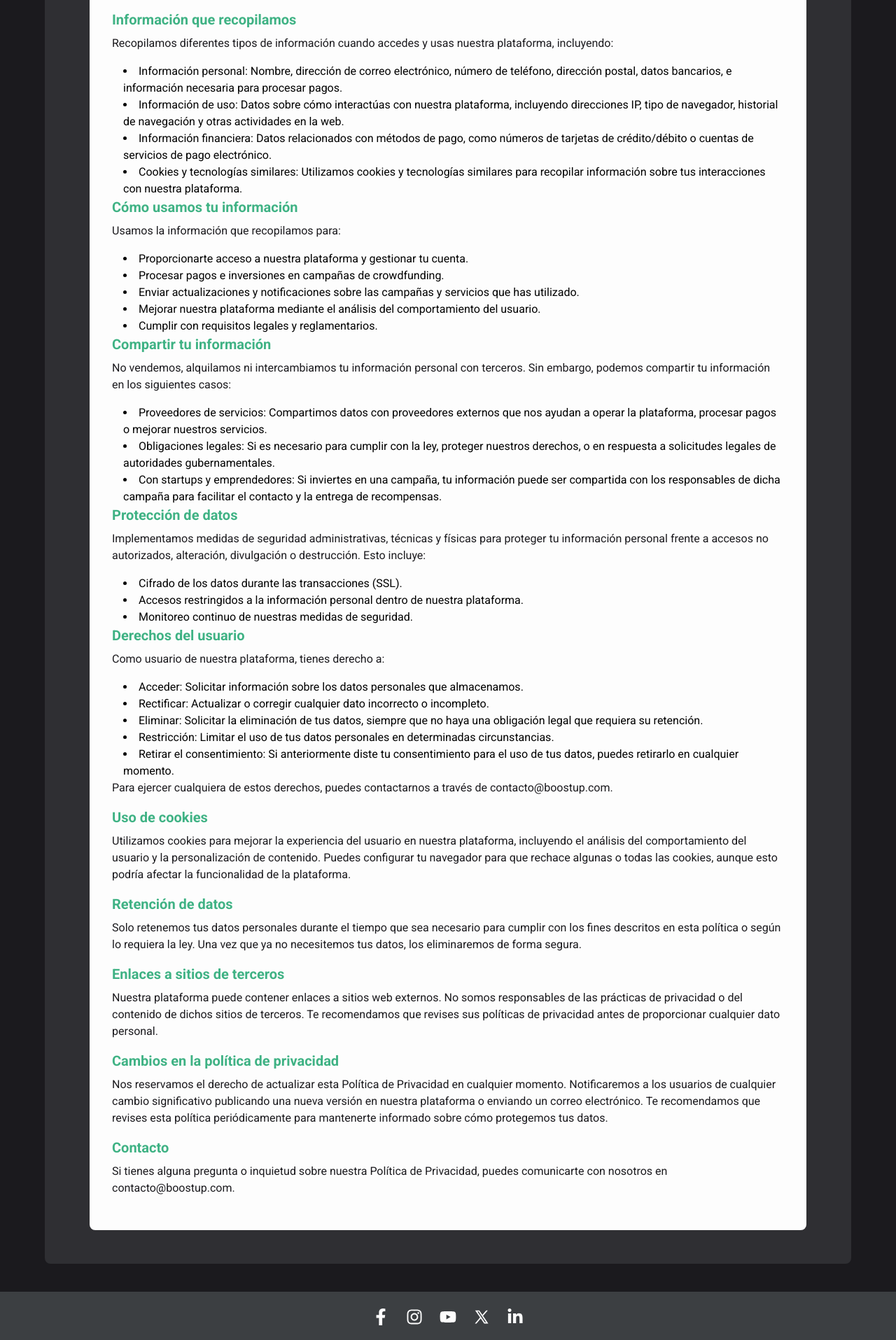
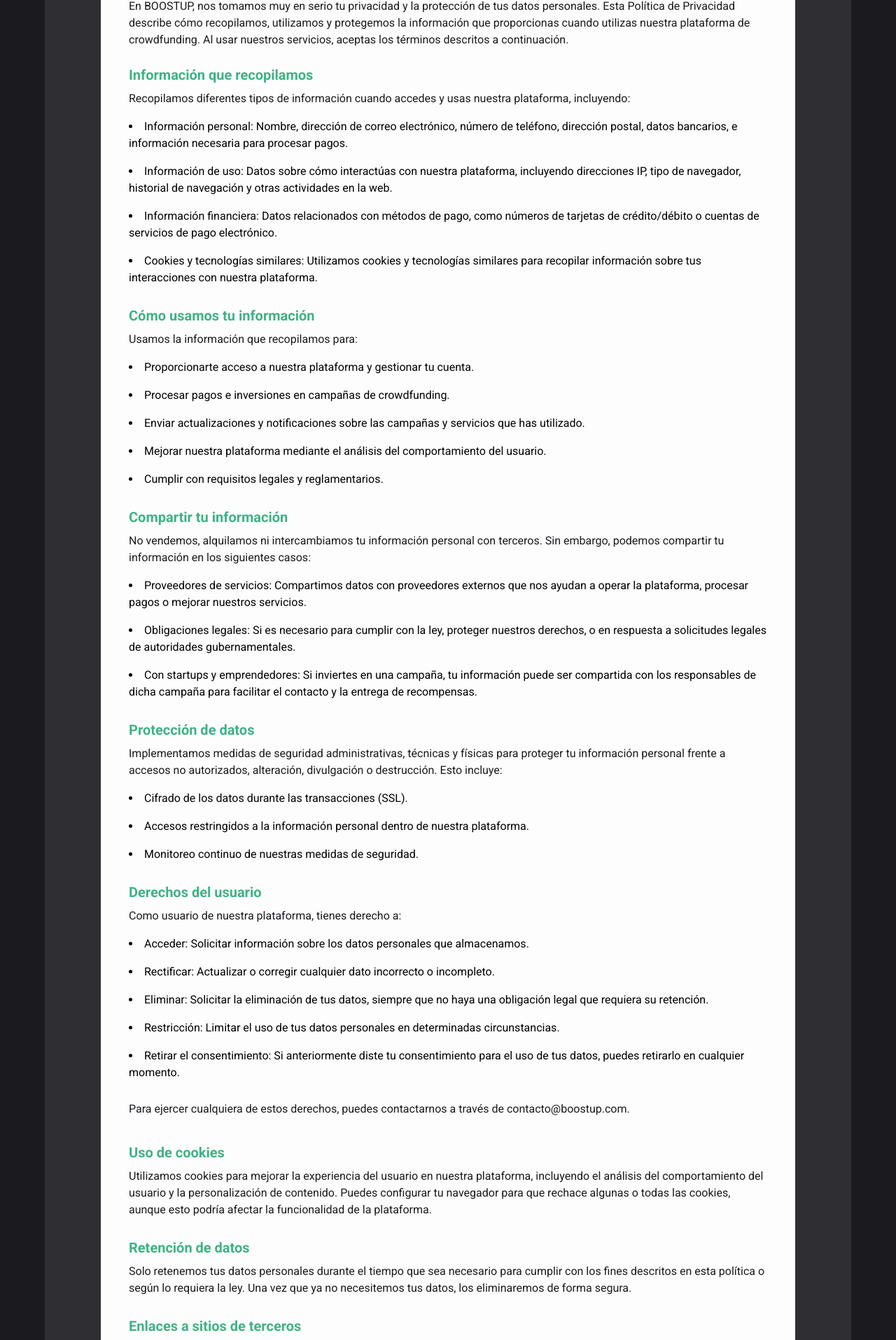
Before and after one commit to No-Country-simulation/c21-21-m-node-react, a Next.js app in the folder frontend/: page /privacy-policy in a window 1280 px wide. Shown: the part 402-2317 px from the top of the page at 70% size. Built offline with nearby package versions, Linux system fonts and the light colour scheme.

Commit message:
mejoras de UI en mobile. Creación de componente de RRSS

```diff
--- a/frontend/src/app/(pages)/privacy-policy/page.js
+++ b/frontend/src/app/(pages)/privacy-policy/page.js
@@ -5,14 +5,15 @@
 
 const PrivacyPolicyPage = () => {
     return (
-        <div
-            className="flex flex-col min-h-screen bg-cover bg-customBlack">
+        <>
             <Navbar />
-            <Container>
-                <PrivacyPolicy />
-            </Container>
+            <div className="flex flex-col min-h-screen bg-cover bg-customBlack">
+                <Container>
+                    <PrivacyPolicy />
+                </Container>
+            </div>
             <Footer />
-        </div>
+        </>
     );
 };
 
--- a/frontend/src/app/components/Container.js
+++ b/frontend/src/app/components/Container.js
@@ -1,9 +1,10 @@
 const Container = ({ children }) => {
     return (
-        <div className="flex flex-col flex-grow px-4 pt-10 pb-10 sm:px-6 lg:px-16 max-w-7xl mx-auto">
+        <div className="flex flex-col px-4 py-10 sm:px-6 lg:px-16 max-w-7xl mx-auto"
+             style={{ minHeight: 'calc(100vh - 80px)' }}>
             {children}
         </div>
     );
-}
+};
 
 export default Container;
--- a/frontend/src/app/components/Footer.js
+++ b/frontend/src/app/components/Footer.js
@@ -1,34 +1,26 @@
-import { FaFacebookF, FaLinkedinIn, FaYoutube, FaInstagram } from 'react-icons/fa';
-import { AiOutlineX } from 'react-icons/ai';
+import RedesSociales from "./RedesSociales";
+import Link from 'next/link';
 
 const Footer = () => {
     return (
         <footer className="bg-customGray text-customWhite">
             <div className="container mx-auto text-center px-4 py-6">
-                <div className="flex justify-center space-x-6 mb-4">
-                    <a href="https://facebook.com" target="_blank" rel="noopener noreferrer" className="hover:text-customGreen">
-                        <FaFacebookF size={24} />
-                    </a>
-                    <a href="https://instagram.com" target="_blank" rel="noopener noreferrer" className="hover:text-customGreen">
-                        <FaInstagram size={24} />
-                    </a>
-                    <a href="https://youtube.com" target="_blank" rel="noopener noreferrer" className="hover:text-customGreen">
-                        <FaYoutube size={24} />
-                    </a>
-                    <a href="https://twitter.com" target="_blank" rel="noopener noreferrer" className="hover:text-customGreen">
-                        <AiOutlineX size={24} />
-                    </a>
-                    <a href="https://linkedin.com" target="_blank" rel="noopener noreferrer" className="hover:text-customGreen">
-                        <FaLinkedinIn size={24} />
-                    </a>
-                </div>
-
-                <p className="text-lg font-bold mb-2">BOOSTUP</p>
+                <RedesSociales />
+                <p className="text-lg font-bold mb-2">BOOST
+                    <span className='text-customGreen'>UP</span>
+                </p>
                 <p className="text-sm">&copy; 2024 BOOSTUP. Reservados todos los derechos.</p>
-
                 <div className="mt-4">
-                    <a href="/frequent-questions" className="text-sm text-customWhite hover:underline mx-2">FAQ</a>
-                    <a href="/privacy-policy" className="text-sm text-customWhite hover:underline mx-2">Política de privacidad</a>
+                    <Link
+                        href="/frequent-questions"
+                        className="text-sm text-customWhite hover:underline mx-2">
+                        FAQ
+                    </Link>
+                    <Link
+                        href="/privacy-policy"
+                        className="text-sm text-customWhite hover:underline mx-2">
+                        Política de privacidad
+                    </Link>
                 </div>
             </div>
         </footer>
--- a/frontend/src/app/components/PrivacyPolicy.js
+++ b/frontend/src/app/components/PrivacyPolicy.js
@@ -3,88 +3,123 @@
 
 const PrivacyPolicy = () => {
     return (
-        <section className="bg-customGray bg-opacity-60 p-12 rounded-lg" id="privacy-policy">
-            <div className="container mx-auto px-4">
-                <div className="text-center mb-10">
-                    <h2 className="text-3xl font-extrabold text-customWhite sm:text-4xl inline-block border-b-4 border-customGreen pb-2">
+        <section className="bg-customGray bg-opacity-60 p-2 md:p-6 lg:p-20 rounded-lg" id="privacy-policy">
+            <div className="container mx-auto">
+                <div className="text-center pt-2 pb-10 md:mb-4">
+                    <h1 className="text-customH1 font-extrabold text-customWhite
+                        inline-block border-b-4 border-customGreen pb-2">
                         Políticas de privacidad
-                    </h2>
+                    </h1>
                 </div>
-                <div className="bg-customWhite p-8 rounded-lg">
+                <div className="bg-customWhite p-6 lg:p-10 rounded-lg">
                     <h3 className="text-xl font-bold mb-2 text-customGreen">Introducción</h3>
-                    <p className="mb-4 text-customBlack">
-                        En BOOSTUP, nos tomamos muy en serio tu privacidad y la protección de tus datos personales. Esta Política de Privacidad describe cómo recopilamos, utilizamos y protegemos la información que proporcionas cuando utilizas nuestra plataforma de crowdfunding. Al usar nuestros servicios, aceptas los términos descritos a continuación.
+                    <p className="pb-6 text-customBlack">
+                        En BOOSTUP, nos tomamos muy en serio tu privacidad y la protección
+                        de tus datos personales. Esta Política de Privacidad describe cómo
+                        recopilamos, utilizamos y protegemos la información que proporcionas
+                        cuando utilizas nuestra plataforma de crowdfunding. Al usar nuestros
+                        servicios, aceptas los términos descritos a continuación.
+                    </p>
+                    <h3 className="text-xl font-bold mb-2 text-customGreen">Información que recopilamos</h3>
+                    <p className="mb-4 text-customBlack">Recopilamos diferentes tipos de
+                        información cuando accedes y usas nuestra plataforma, incluyendo:</p>
+                    <ul className="list-disc list-inside">
+                        <li className='pb-4'>Información personal: Nombre, dirección de correo electrónico,
+                            número de teléfono, dirección postal, datos bancarios, e información
+                            necesaria para procesar pagos.</li>
+                        <li className='pb-4'>Información de uso: Datos sobre cómo interactúas con nuestra
+                            plataforma, incluyendo direcciones IP, tipo de navegador, historial
+                            de navegación y otras actividades en la web.</li>
+                        <li className='pb-4'>Información financiera: Datos relacionados con métodos de pago,
+                            como números de tarjetas de crédito/débito o cuentas de servicios de
+                            pago electrónico.</li>
+                        <li>Cookies y tecnologías similares: Utilizamos cookies y tecnologías
+                            similares para recopilar información sobre tus interacciones con
+                            nuestra plataforma.</li>
+                    </ul>
+                    <h3 className="text-xl font-bold mb-2 pt-7 text-customGreen">Cómo usamos tu información</h3>
+                    <p className="mb-4 text-customBlack">Usamos la información que recopilamos para:</p>
+                    <ul className="list-disc list-inside">
+                        <li className='pb-4'>Proporcionarte acceso a nuestra plataforma y
+                            gestionar tu cuenta.</li>
+                        <li className='pb-4'>Procesar pagos e inversiones en campañas de crowdfunding.</li>
+                        <li className='pb-4'>Enviar actualizaciones y notificaciones sobre las
+                            campañas y servicios que has utilizado.</li>
+                        <li className='pb-4'>Mejorar nuestra plataforma mediante el análisis del
+                            comportamiento del usuario.</li>
+                        <li>Cumplir con requisitos legales y reglamentarios.</li>
+                    </ul>
+                    <h3 className="text-xl font-bold mb-2 pt-7 text-customGreen">Compartir tu información</h3>
+                    <p className="mb-4 text-customBlack">No vendemos, alquilamos ni intercambiamos tu información personal con terceros. Sin embargo, podemos compartir tu información en los siguientes casos:</p>
+                    <ul className="list-disc list-inside">
+                        <li className='pb-4'>Proveedores de servicios: Compartimos datos con proveedores externos
+                            que nos ayudan a operar la plataforma, procesar pagos o mejorar nuestros
+                            servicios.</li>
+                        <li className='pb-4'>Obligaciones legales: Si es necesario para cumplir con la ley,
+                            proteger nuestros derechos, o en respuesta a solicitudes legales
+                            de autoridades gubernamentales.</li>
+                        <li>Con startups y emprendedores: Si inviertes en una campaña, tu
+                            información puede ser compartida con los responsables de dicha
+                            campaña para facilitar el contacto y la entrega de recompensas.</li>
+                    </ul>
+                    <h3 className="text-xl font-bold mb-2 pt-7 text-customGreen">Protección de datos</h3>
+                    <p className="mb-4 text-customBlack">Implementamos medidas de seguridad administrativas, técnicas y físicas para proteger tu información personal frente a accesos no autorizados, alteración, divulgación o destrucción. Esto incluye:</p>
+                    <ul className="list-disc list-inside">
+                        <li className='pb-4'>Cifrado de los datos durante las transacciones (SSL).</li>
+                        <li className='pb-4'>Accesos restringidos a la información personal dentro
+                            de nuestra plataforma.</li>
+                        <li>Monitoreo continuo de nuestras medidas de seguridad.</li>
+                    </ul>
+                    <h3 className="text-xl font-bold mb-2 pt-7 text-customGreen">Derechos del usuario</h3>
+                    <p className="mb-4 text-customBlack">Como usuario de nuestra plataforma, tienes derecho a:</p>
+                    <ul className="list-disc list-inside">
+                        <li className='pb-4'>Acceder: Solicitar información sobre los datos personales
+                            que almacenamos.</li>
+                        <li className='pb-4'>Rectificar: Actualizar o corregir cualquier dato
+                            incorrecto o incompleto.</li>
+                        <li className='pb-4'>Eliminar: Solicitar la eliminación de tus datos,
+                            siempre que no haya una obligación legal que requiera su retención.</li>
+                        <li className='pb-4'>Restricción: Limitar el uso de tus datos personales
+                            en determinadas circunstancias.</li>
+                        <li>Retirar el consentimiento: Si anteriormente diste tu consentimiento
+                            para el uso de tus datos, puedes retirarlo en cualquier momento.</li>
+                    </ul>
+                    <p className="mb-2 pt-7 text-customBlack">Para ejercer cualquiera de estos derechos,
+                        puedes contactarnos a través de contacto@boostup.com.</p>
+                    <h3 className="text-xl pt-7 font-bold mb-2 text-customGreen">Uso de cookies</h3>
+                    <p className="text-customBlack">
+                        Utilizamos cookies para mejorar la experiencia del usuario en nuestra plataforma,
+                        incluyendo el análisis del comportamiento del usuario y la personalización de
+                        contenido. Puedes configurar tu navegador para que rechace algunas o todas las
+                        cookies, aunque esto podría afectar la funcionalidad de la plataforma.
+                    </p>
+                    <h3 className="text-xl pt-7 font-bold mb-2 text-customGreen">Retención de datos</h3>
+                    <p className="text-customBlack">
+                        Solo retenemos tus datos personales durante el tiempo que sea necesario para
+                        cumplir con los fines descritos en esta política o según lo requiera la ley.
+                        Una vez que ya no necesitemos tus datos, los eliminaremos de forma segura.
+                    </p>
+                    <h3 className="text-xl pt-7 font-bold mb-2 text-customGreen">Enlaces a sitios de terceros</h3>
+                    <p className="text-customBlack">
+                        Nuestra plataforma puede contener enlaces a sitios web externos. No somos
+                        responsables de las prácticas de privacidad o del contenido de dichos sitios
+                        de terceros. Te recomendamos que revises sus políticas de privacidad antes de
+                        proporcionar cualquier dato personal.
                     </p>
 
-                    <h3 className="text-xl font-bold mb-2 text-customGreen">Información que recopilamos</h3>
-                    <p className="mb-4 text-customBlack">Recopilamos diferentes tipos de información cuando accedes y usas nuestra plataforma, incluyendo:</p>
-                    <ul className="list-disc list-inside ml-4">
-                        <li>Información personal: Nombre, dirección de correo electrónico, número de teléfono, dirección postal, datos bancarios, e información necesaria para procesar pagos.</li>
-                        <li>Información de uso: Datos sobre cómo interactúas con nuestra plataforma, incluyendo direcciones IP, tipo de navegador, historial de navegación y otras actividades en la web.</li>
-                        <li>Información financiera: Datos relacionados con métodos de pago, como números de tarjetas de crédito/débito o cuentas de servicios de pago electrónico.</li>
-                        <li>Cookies y tecnologías similares: Utilizamos cookies y tecnologías similares para recopilar información sobre tus interacciones con nuestra plataforma.</li>
-                    </ul>
-
-                    <h3 className="text-xl font-bold mb-2 text-customGreen">Cómo usamos tu información</h3>
-                    <p className="mb-4 text-customBlack">Usamos la información que recopilamos para:</p>
-                    <ul className="list-disc list-inside ml-4">
-                        <li>Proporcionarte acceso a nuestra plataforma y gestionar tu cuenta.</li>
-                        <li>Procesar pagos e inversiones en campañas de crowdfunding.</li>
-                        <li>Enviar actualizaciones y notificaciones sobre las campañas y servicios que has utilizado.</li>
-                        <li>Mejorar nuestra plataforma mediante el análisis del comportamiento del usuario.</li>
-                        <li>Cumplir con requisitos legales y reglamentarios.</li>
-                    </ul>
-
-                    <h3 className="text-xl font-bold mb-2 text-customGreen">Compartir tu información</h3>
-                    <p className="mb-4 text-customBlack">No vendemos, alquilamos ni intercambiamos tu información personal con terceros. Sin embargo, podemos compartir tu información en los siguientes casos:</p>
-                    <ul className="list-disc list-inside ml-4">
-                        <li>Proveedores de servicios: Compartimos datos con proveedores externos que nos ayudan a operar la plataforma, procesar pagos o mejorar nuestros servicios.</li>
-                        <li>Obligaciones legales: Si es necesario para cumplir con la ley, proteger nuestros derechos, o en respuesta a solicitudes legales de autoridades gubernamentales.</li>
-                        <li>Con startups y emprendedores: Si inviertes en una campaña, tu información puede ser compartida con los responsables de dicha campaña para facilitar el contacto y la entrega de recompensas.</li>
-                    </ul>
-
-                    <h3 className="text-xl font-bold mb-2 text-customGreen">Protección de datos</h3>
-                    <p className="mb-4 text-customBlack">Implementamos medidas de seguridad administrativas, técnicas y físicas para proteger tu información personal frente a accesos no autorizados, alteración, divulgación o destrucción. Esto incluye:</p>
-                    <ul className="list-disc list-inside ml-4">
-                        <li>Cifrado de los datos durante las transacciones (SSL).</li>
-                        <li>Accesos restringidos a la información personal dentro de nuestra plataforma.</li>
-                        <li>Monitoreo continuo de nuestras medidas de seguridad.</li>
-                    </ul>
-
-                    <h3 className="text-xl font-bold mb-2 text-customGreen">Derechos del usuario</h3>
-                    <p className="mb-4 text-customBlack">Como usuario de nuestra plataforma, tienes derecho a:</p>
-                    <ul className="list-disc list-inside ml-4">
-                        <li>Acceder: Solicitar información sobre los datos personales que almacenamos.</li>
-                        <li>Rectificar: Actualizar o corregir cualquier dato incorrecto o incompleto.</li>
-                        <li>Eliminar: Solicitar la eliminación de tus datos, siempre que no haya una obligación legal que requiera su retención.</li>
-                        <li>Restricción: Limitar el uso de tus datos personales en determinadas circunstancias.</li>
-                        <li>Retirar el consentimiento: Si anteriormente diste tu consentimiento para el uso de tus datos, puedes retirarlo en cualquier momento.</li>
-                    </ul>
-                    <p className="mb-4 text-customBlack">Para ejercer cualquiera de estos derechos, puedes contactarnos a través de contacto@boostup.com.</p>
-
-                    <h3 className="text-xl font-bold mb-2 text-customGreen">Uso de cookies</h3>
-                    <p className="mb-4 text-customBlack">
-                        Utilizamos cookies para mejorar la experiencia del usuario en nuestra plataforma, incluyendo el análisis del comportamiento del usuario y la personalización de contenido. Puedes configurar tu navegador para que rechace algunas o todas las cookies, aunque esto podría afectar la funcionalidad de la plataforma.
+                    <h3 className="text-xl pt-7 font-bold mb-2 text-customGreen">Cambios en la política de privacidad</h3>
+                    <p className="text-customBlack">
+                        Nos reservamos el derecho de actualizar esta Política de Privacidad en
+                        cualquier momento. Notificaremos a los usuarios de cualquier cambio
+                        significativo publicando una nueva versión en nuestra plataforma o
+                        enviando un correo electrónico. Te recomendamos que revises esta política
+                        periódicamente para mantenerte informado sobre cómo protegemos tus datos.
                     </p>
 
-                    <h3 className="text-xl font-bold mb-2 text-customGreen">Retención de datos</h3>
-                    <p className="mb-4 text-customBlack">
-                        Solo retenemos tus datos personales durante el tiempo que sea necesario para cumplir con los fines descritos en esta política o según lo requiera la ley. Una vez que ya no necesitemos tus datos, los eliminaremos de forma segura.
-                    </p>
-
-                    <h3 className="text-xl font-bold mb-2 text-customGreen">Enlaces a sitios de terceros</h3>
-                    <p className="mb-4 text-customBlack">
-                        Nuestra plataforma puede contener enlaces a sitios web externos. No somos responsables de las prácticas de privacidad o del contenido de dichos sitios de terceros. Te recomendamos que revises sus políticas de privacidad antes de proporcionar cualquier dato personal.
-                    </p>
-
-                    <h3 className="text-xl font-bold mb-2 text-customGreen">Cambios en la política de privacidad</h3>
-                    <p className="mb-4 text-customBlack">
-                        Nos reservamos el derecho de actualizar esta Política de Privacidad en cualquier momento. Notificaremos a los usuarios de cualquier cambio significativo publicando una nueva versión en nuestra plataforma o enviando un correo electrónico. Te recomendamos que revises esta política periódicamente para mantenerte informado sobre cómo protegemos tus datos.
-                    </p>
-
-                    <h3 className="text-xl font-bold mb-2 text-customGreen">Contacto</h3>
-                    <p className="mb-4 text-customBlack">
-                        Si tienes alguna pregunta o inquietud sobre nuestra Política de Privacidad, puedes comunicarte con nosotros en contacto@boostup.com.
+                    <h3 className="text-xl pt-7 font-bold mb-2 text-customGreen">Contacto</h3>
+                    <p className="text-customBlack">
+                        Si tienes alguna pregunta o inquietud sobre nuestra Política de Privacidad,
+                        puedes comunicarte con nosotros en contacto@boostup.com.
                     </p>
                 </div>
             </div>
--- /dev/null
+++ b/frontend/src/app/components/RedesSociales.js
@@ -0,0 +1,46 @@
+import { FaFacebookF, FaLinkedinIn, FaYoutube, FaInstagram } from 'react-icons/fa';
+import { AiOutlineX } from 'react-icons/ai';
+
+const RedesSociales = () => {
+    return (
+        <div className="flex justify-center space-x-6 mb-4">
+            <a
+                href="https://facebook.com"
+                target="_blank"
+                rel="noopener noreferrer"
+                className="hover:text-customGreen">
+                <FaFacebookF size={24} />
+            </a>
+            <a
+                href="https://instagram.com"
+                target="_blank"
+                rel="noopener noreferrer"
+                className="hover:text-customGreen">
+                <FaInstagram size={24} />
+            </a>
+            <a
+                href="https://youtube.com"
+                target="_blank"
+                rel="noopener noreferrer"
+                className="hover:text-customGreen">
+                <FaYoutube size={24} />
+            </a>
+            <a
+                href="https://twitter.com"
+                target="_blank"
+                rel="noopener noreferrer"
+                className="hover:text-customGreen">
+                <AiOutlineX size={24} />
+            </a>
+            <a
+                href="https://linkedin.com"
+                target="_blank"
+                rel="noopener noreferrer"
+                className="hover:text-customGreen">
+                <FaLinkedinIn size={24} />
+            </a>
+        </div>
+    );
+};
+
+export default RedesSociales;
```
Also changed, not shown: frontend/src/app/(pages)/about-us/page.js (+8 -7 lines), frontend/src/app/(pages)/frequent-questions/page.js (+7 -6 lines), frontend/src/app/components/AboutUs.js (+22 -10 lines), frontend/src/app/components/FAQ.js (+68 -47 lines), frontend/src/app/page.js (+11 -12 lines).
